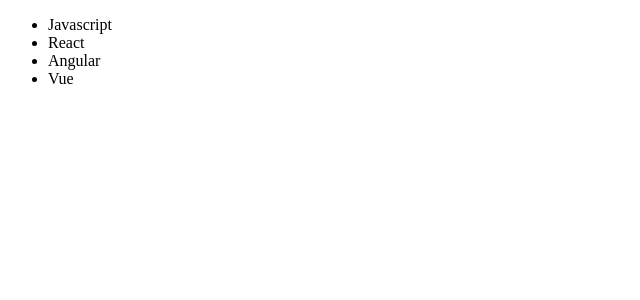
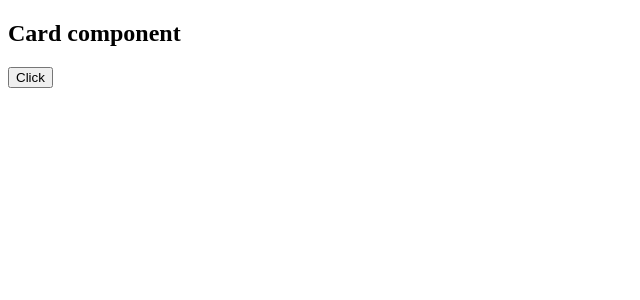
Before and after one commit to Rohannn0907/REACT-JS-DAILY-PRACTICE, a React (Vite) app: page / in a window 1280 px wide. Shown: the top 300 px of the page, without its empty margins (0-640 px from the left). Built offline with nearby package versions, Linux system fonts and the light colour scheme.

Commit message:
Added synthetic events

```diff
--- a/src/App.jsx
+++ b/src/App.jsx
@@ -1,9 +1,11 @@
-import UL from "./Topic-5 map fn revision/UL"
-
+// import UL from "./Topic-5 map fn revision/UL"
+import Card from "./Topic-6 Synthetic Events/Card";
 const App = () => {
   return (
     <div id="app-component">
-        <UL/>
+        {/* <UL/> */}
+       <Card />
+
     </div>
   );
 };
--- /dev/null
+++ b/src/Topic-6 Synthetic Events/Card.jsx
@@ -0,0 +1,16 @@
+import React from 'react'
+
+const Card = () => {
+    const changeText=(e)=>{
+        console.log('clicked',e);
+    }
+  return (
+    <div>
+    <h2>Card component</h2>
+    <button onClick={changeText}>Click</button>   {/*don't writne changeText() wrna automatically call hojaega react m bina click kre */}
+
+    </div>
+  )
+}
+
+export default Card
```
Also changed, not shown: 1 other file (tests, documents, lock files or other folders).
